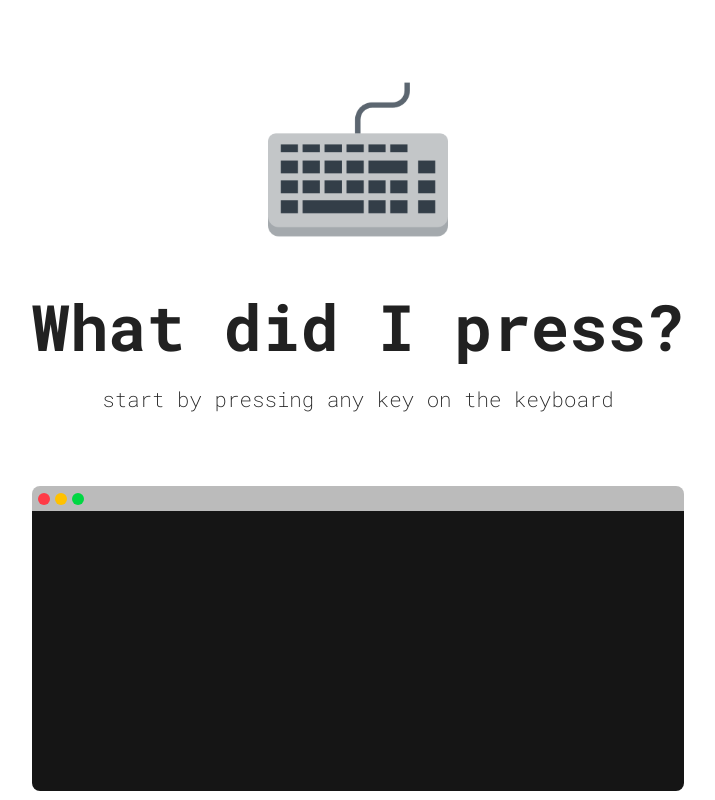
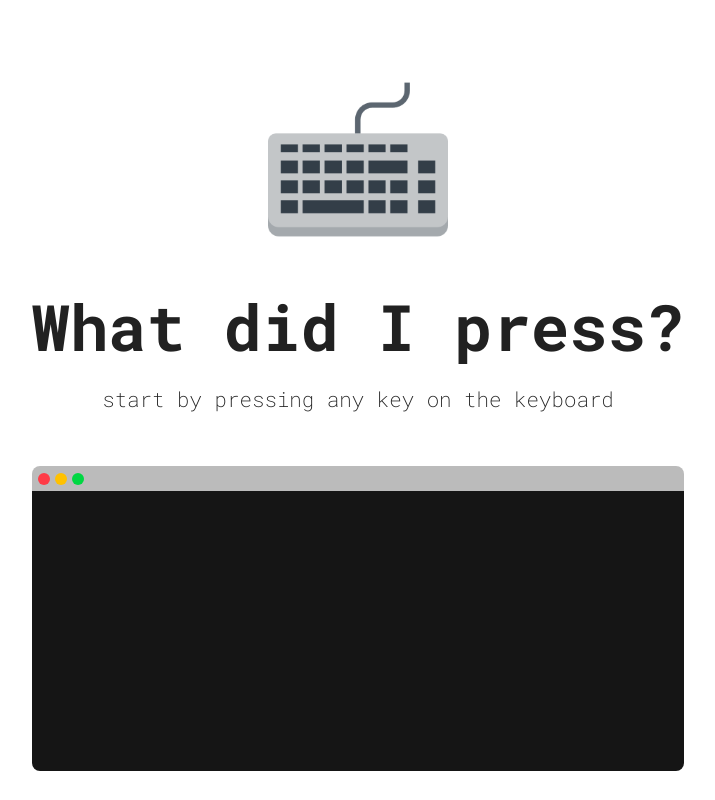
Before and after one commit to patrikmasiar/what-did-i-press, a Next.js app: page / in a window 1280 px wide. Shown: the top 800 px of the page, without its empty margins (282-997 px from the left). Built offline with nearby package versions, Linux system fonts and the light colour scheme.

Commit message:
Update style

```diff
--- a/pages/index.tsx
+++ b/pages/index.tsx
@@ -24,7 +24,7 @@ export default function Home() {
           </p>
         </div>
 
-        <div style={{ marginTop: 50 }}>
+        <div style={{ marginTop: 30 }}>
           <Console />
         </div>
       </main>
```
